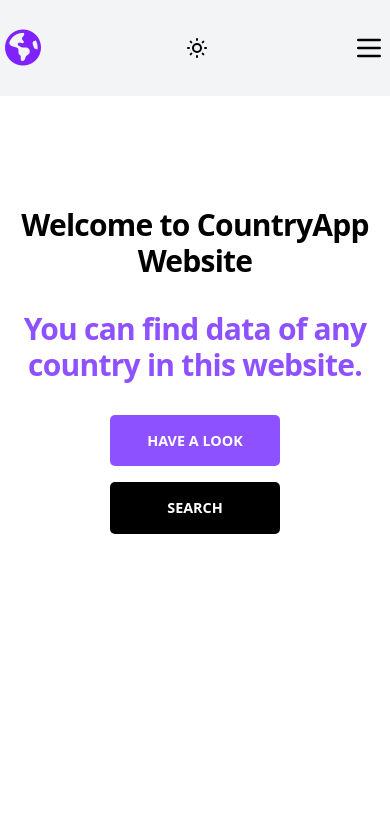
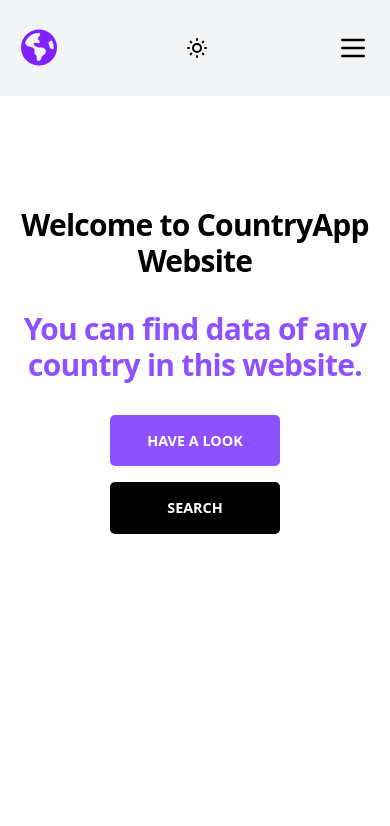
Before and after one commit to aytekin1515/countryApp-test, a website: page index.html in a window 390 px wide. Shown: the top 826 px of the page. Drawn offline with Linux system fonts and the light colour scheme; no server answers.

Commit message:
eigth commit

```diff
--- a/index.html
+++ b/index.html
@@ -49,7 +49,7 @@
                 </li>
             </ul>
 
-            <div class="gap-x-36 flex justify-between items-center md:hidden">
+            <div class="gap-x-32 flex justify-between items-center md:hidden">
                 <a onclick="filter('all')" rel="noopener noreferrer" href="#" aria-label="Back to homepage"
                     class="flex md:hidden items-center">
                     <i class="fa-solid fa-earth-americas text-4xl text-violet-600"></i>
```
Also changed, not shown: src/output.css.
